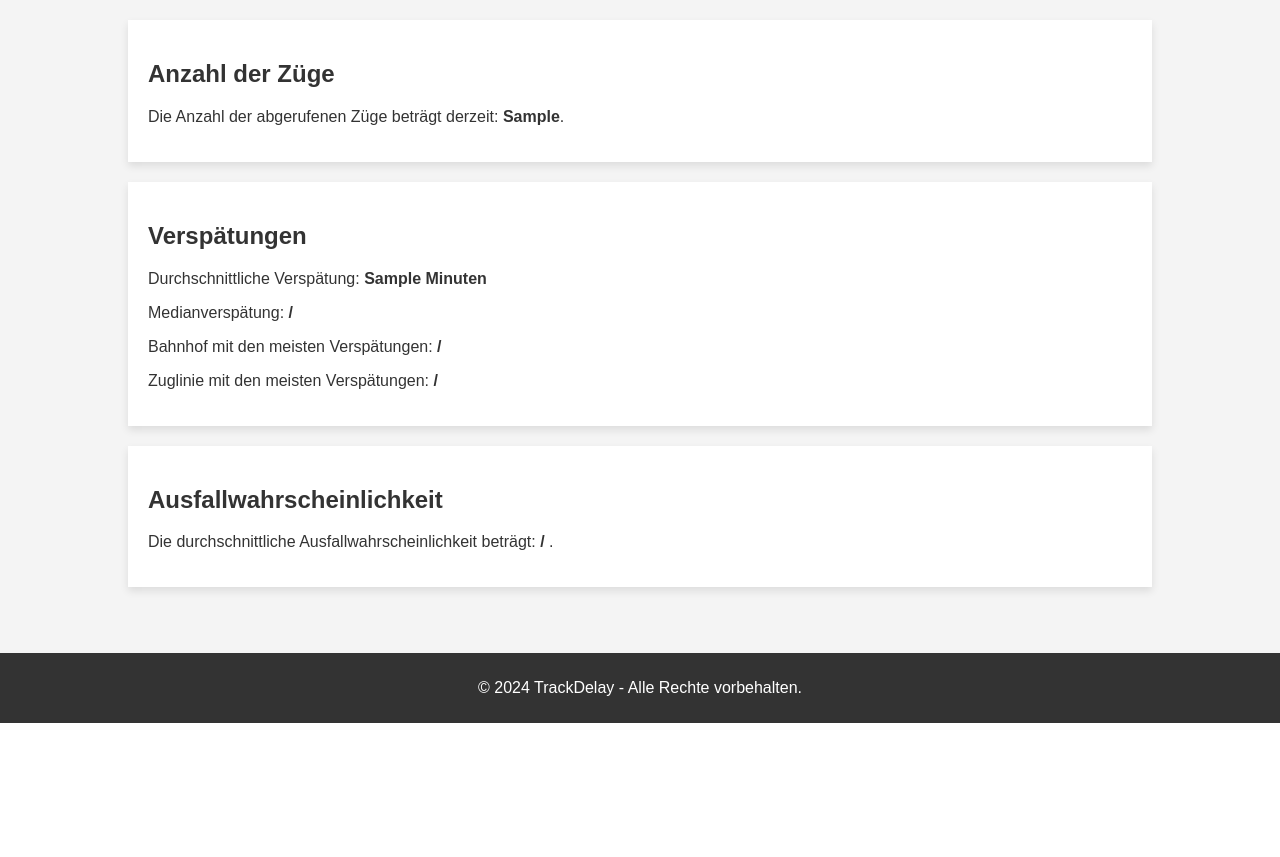
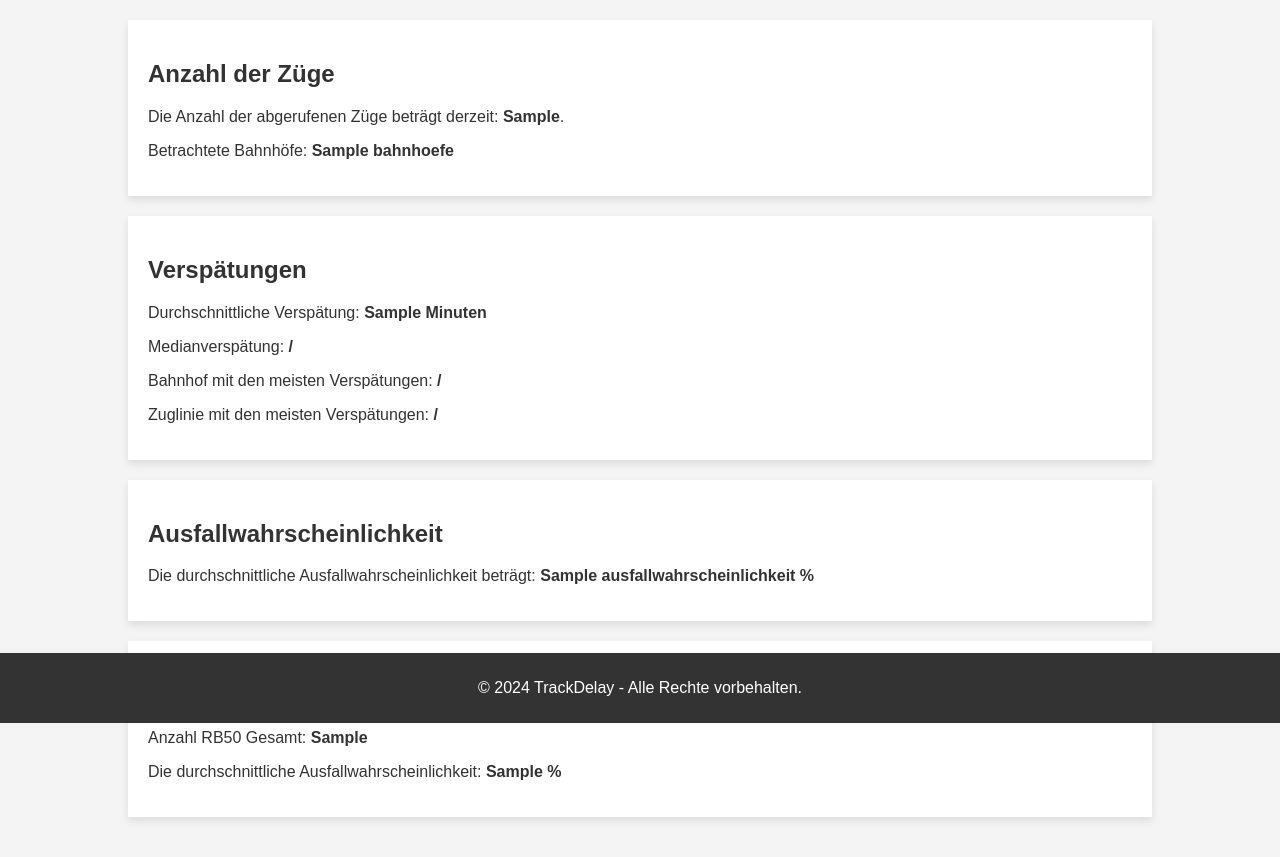
Before and after one commit to MichaelMrt/TrackDelay, a Flask app: template public/templates/index.html in a window 1280 px wide. Shown: the part 77-934 px from the top of the page. Before the commit the page ends 800 px from the top, so only its background shows below. Run offline with Flask 3, Linux system fonts and the light colour scheme; the template is opened without the code that fills it: most values are stand-ins (such as "Sample title", 1, 10 or a date in 2020).

Commit message:
add cancel probability, trainstation list and RB50 line infos to webpage

```diff
--- a/public/templates/index.html
+++ b/public/templates/index.html
@@ -61,6 +61,7 @@
         <div class="card">
             <h2>Anzahl der Züge</h2>
             <p>Die Anzahl der abgerufenen Züge beträgt derzeit: <strong>{{anzahl_zuege}}</strong>.</p>
+            <p>Betrachtete Bahnhöfe:  <strong>{{bahnhoefe}}</strong></p>
         </div>
 
         <div class="card">
@@ -73,7 +74,13 @@
 
         <div class="card">
             <h2>Ausfallwahrscheinlichkeit</h2>
-            <p>Die durchschnittliche Ausfallwahrscheinlichkeit beträgt: <strong> / </strong>.</p>
+            <p>Die durchschnittliche Ausfallwahrscheinlichkeit beträgt: <strong> {{ausfallwahrscheinlichkeit}} % </strong></p>
+        </div>
+
+        <div class="card">
+            <h2>RB50</h2>
+            <p>Anzahl RB50 Gesamt: <strong> {{rb50_anzahl}} </strong></p>
+            <p>Die durchschnittliche Ausfallwahrscheinlichkeit: <strong> {{rb50_ausfallwahrscheinlichkeit}} % </strong></p>
         </div>
 
         <div class="chart-container">
--- a/public/web.py
+++ b/public/web.py
@@ -2,6 +2,7 @@ from flask import Flask, render_template
 import os
 import mysql.connector
 import sys
+import re
 
 # jump up one folder to import the config file
 sys.path.append(os.path.abspath(os.path.join(os.path.dirname(__file__), '..')))
@@ -31,9 +32,40 @@ def index():
     mycursor.execute(query)
     results = mycursor.fetchall()
     verspaetung_in_min = results[0][0]
-    print(results[0][0])
 
-    return render_template('index.html',anzahl_zuege=anzahl_zuege,verspaetung_in_min=verspaetung_in_min)
+    # Durchschnittliche Ausfallwahrscheinlichkeit in %
+    query = "SELECT ((SELECT COUNT(*) FROM trains WHERE current_departure IS NULL) /(SELECT COUNT(*) FROM trains))*100"
+    mycursor.execute(query)
+    results = mycursor.fetchall()
+    ausfallwahrscheinlichkeit = results[0][0]
+
+    # Bahnhöfe Liste
+    query = "SELECT DISTINCT train_station FROM trains"
+    mycursor.execute(query)
+    results = mycursor.fetchall()
+    bahnhoefe=""
+    for bahnhof in results:
+     bahnhoefe += str(bahnhof)
+    # Zeichen entferenn
+    bahnhoefe = re.sub('[(\']',"",bahnhoefe)
+    bahnhoefe = re.sub('[)]'," ",bahnhoefe)
+
+    # RB50 Daten
+    # Anzahl RB50
+    query = "SELECT COUNT(*) FROM trains WHERE line ='RB50'"
+    mycursor.execute(query)
+    results = mycursor.fetchall()
+    rb50_anzahl = results[0][0]
+    # Ausfallwahrscheinlichkeit RB50
+    query = "SELECT ((SELECT COUNT(*) FROM trains WHERE current_departure IS NULL AND line='RB50') /(SELECT COUNT(*) FROM trains WHERE line='RB50'))*100"
+    mycursor.execute(query)
+    results = mycursor.fetchall()
+    rb50_ausfallwahrscheinlichkeit = results[0][0]
+
+
+
+    return render_template('index.html',anzahl_zuege=anzahl_zuege,verspaetung_in_min=verspaetung_in_min,
+                           ausfallwahrscheinlichkeit=ausfallwahrscheinlichkeit, bahnhoefe=bahnhoefe,rb50_anzahl=rb50_anzahl,rb50_ausfallwahrscheinlichkeit=rb50_ausfallwahrscheinlichkeit)
 
 
 if __name__ == '__main__':
```
